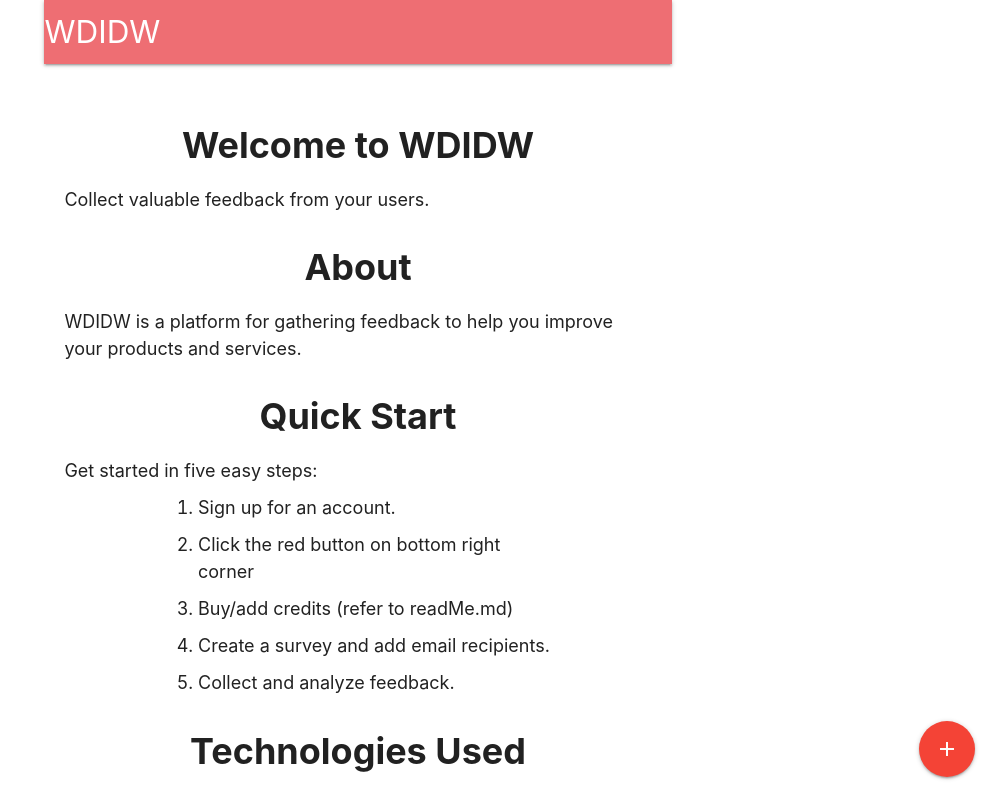
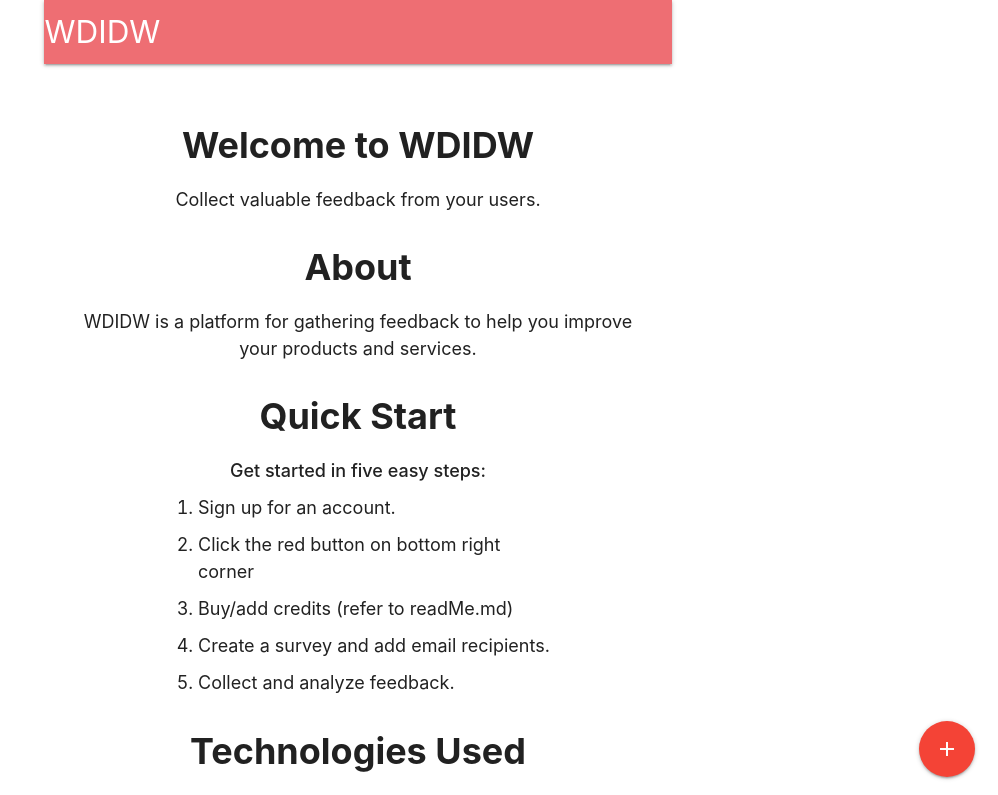
Before and after one commit to ueharaneal/What-Did-I-Do-Wrong-Survey-Application, a React (Create React App) app in the folder client/: page / in a window 1280 px wide. Shown: the top 795 px of the page, without its empty margins (282-1280 px from the left). Built offline with nearby package versions, Linux system fonts and the light colour scheme; no server answers.

Commit message:
Centered paragraphs

```diff
--- a/client/src/components/Landing.js
+++ b/client/src/components/Landing.js
@@ -19,17 +19,23 @@ const Landing = () => {
       marginBottom: '10px',
       textAlign: 'left',
     };
+    const paragraphStyleCenter = {
+      fontSize: '18px',
+      lineHeight: '1.5',
+      marginBottom: '10px',
+
+    };
 
     return (
       <div style={containerStyle}>
         <h1 style={headingStyle}>Welcome to WDIDW</h1>
-        <p style={paragraphStyle}>Collect valuable feedback from your users.</p>
+        <p style={paragraphStyleCenter}>Collect valuable feedback from your users.</p>
         <h2 style={headingStyle}>About</h2>
-        <p style={paragraphStyle}>
+        <p style={paragraphStyleCenter}>
           WDIDW is a platform for gathering feedback to help you improve your products and services.
         </p>
         <h2 style={headingStyle}>Quick Start</h2>
-        <p style={paragraphStyle}>Get started in five easy steps:</p>
+        <p style={paragraphStyleCenter}><strong>Get started in five easy steps:</strong></p>
         <ol style={{ textAlign: 'left', margin: '0 auto', maxWidth: '400px' }}>
           <li style={paragraphStyle}>Sign up for an account.</li>
           <li style={paragraphStyle}>Click the red button on bottom right corner</li>
```
